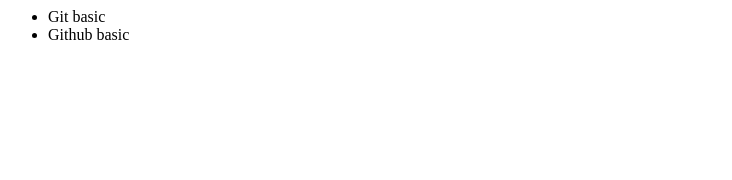
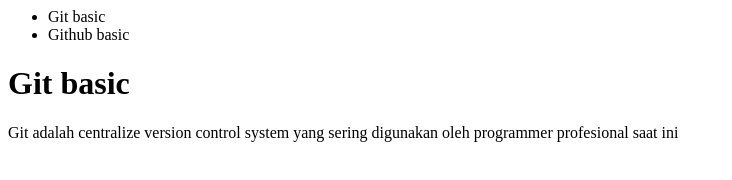
Before and after one commit to akbarismail/ruang-belajar, a plain HTML site: page pages/meterial.html in a window 1280 px wide. Shown: the whole page, without its empty margins (0-732 px from the left). Drawn offline with Linux system fonts and the light colour scheme.

Commit message:
add some paragraph git basic material

```diff
--- a/pages/meterial.html
+++ b/pages/meterial.html
@@ -7,5 +7,10 @@
       <li>Git basic</li>
       <li>Github basic</li>
     </ul>
+    <h1>Git basic</h1>
+    <p>
+      Git adalah centralize version control system yang sering digunakan oleh
+      programmer profesional saat ini
+    </p>
   </body>
 </html>
```
